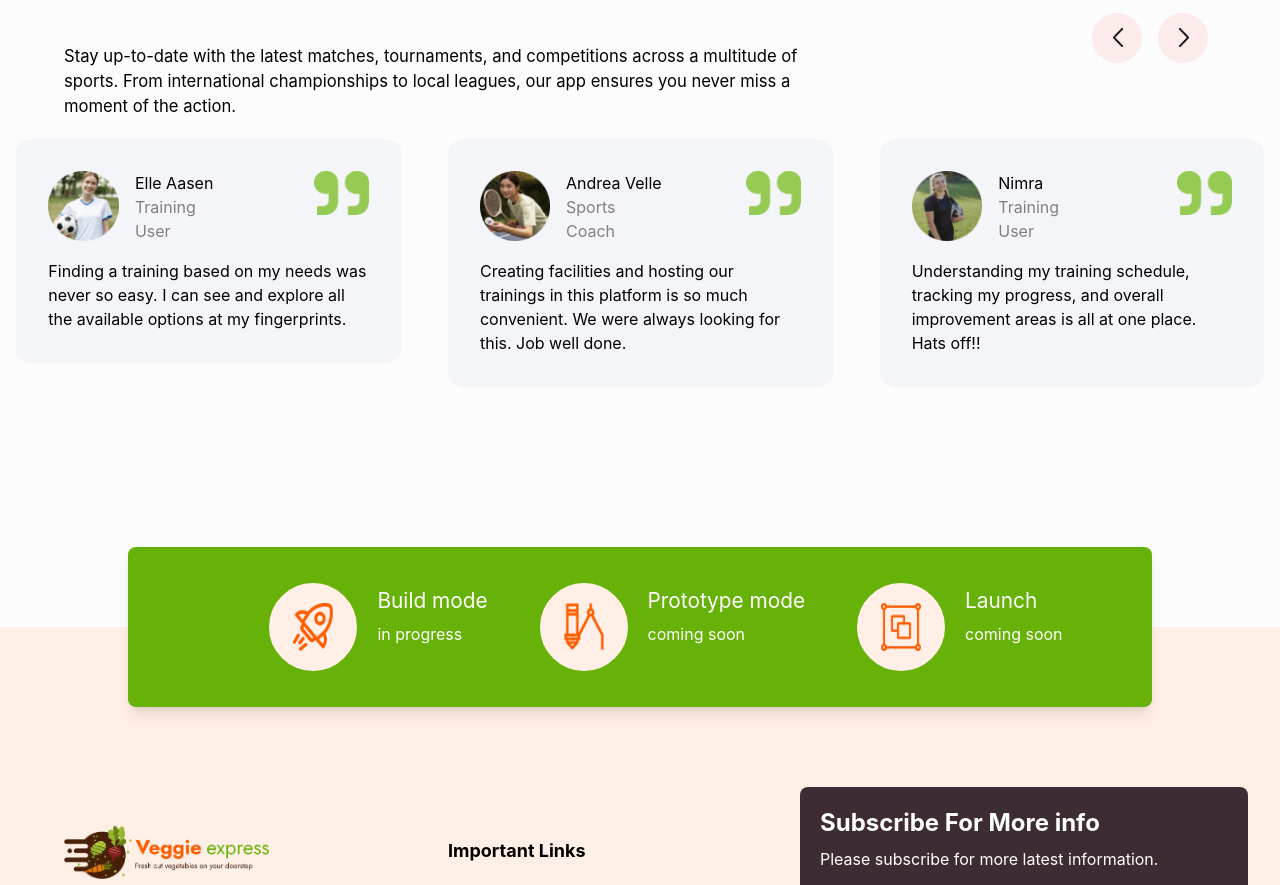
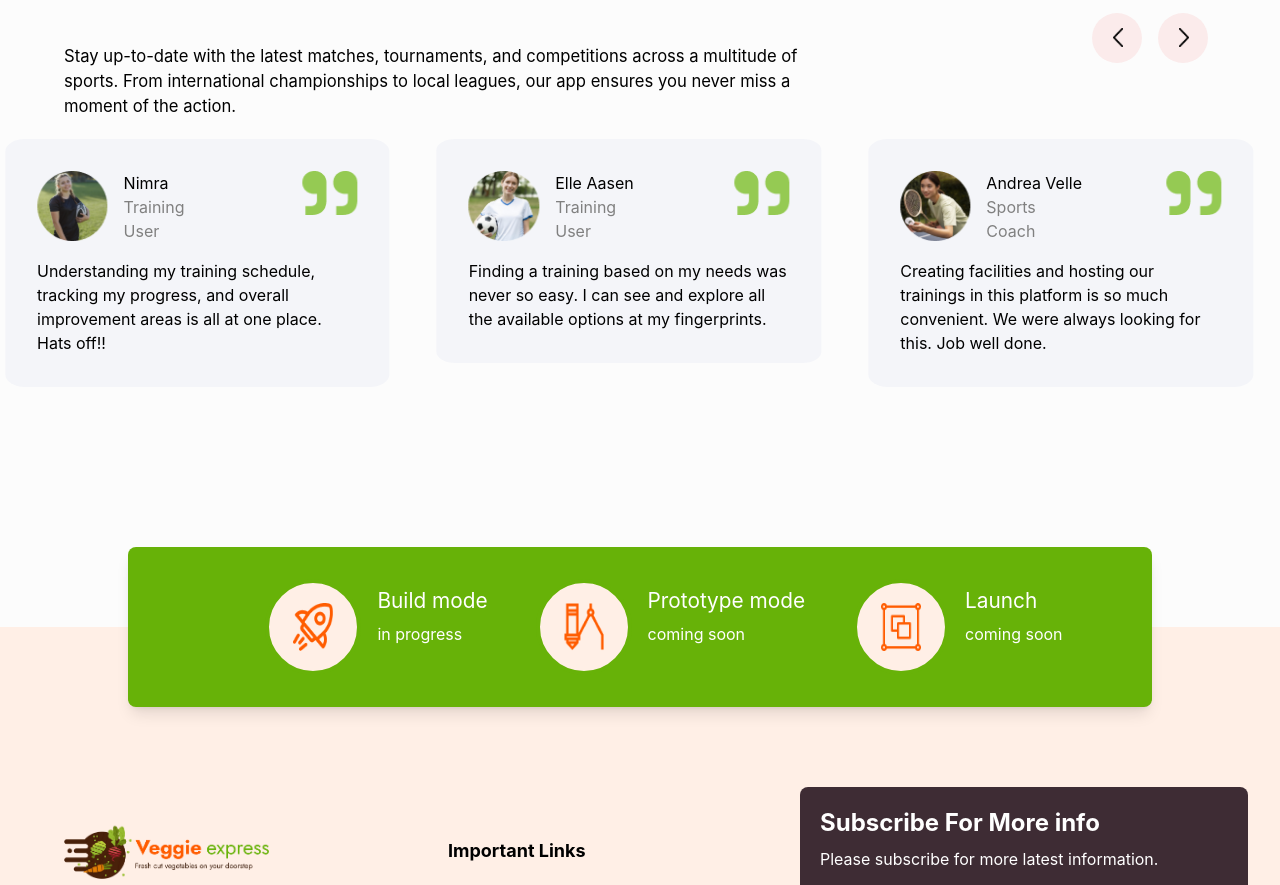
Before and after one commit to coder-mourya/veggies, a React (Create React App) app: page / in a window 1280 px wide. Shown: the part 1840-2725 px from the top of the page. Built offline with nearby package versions, Linux system fonts and the light colour scheme.

Commit message:
miner changes

```diff
--- a/src/components/CmLove.js
+++ b/src/components/CmLove.js
@@ -83,9 +83,9 @@ const Love = () => {
               className="owl-theme"
               items={3}
               loop
-              // autoplay={true}
-              // autoplayTimeout={2000}
-              // smartSpeed={3000}
+              autoplay={true}
+              autoplayTimeout={2000}
+              smartSpeed={3000}
               margin={15}
               center={true}
               responsive={breakpoints}
```
